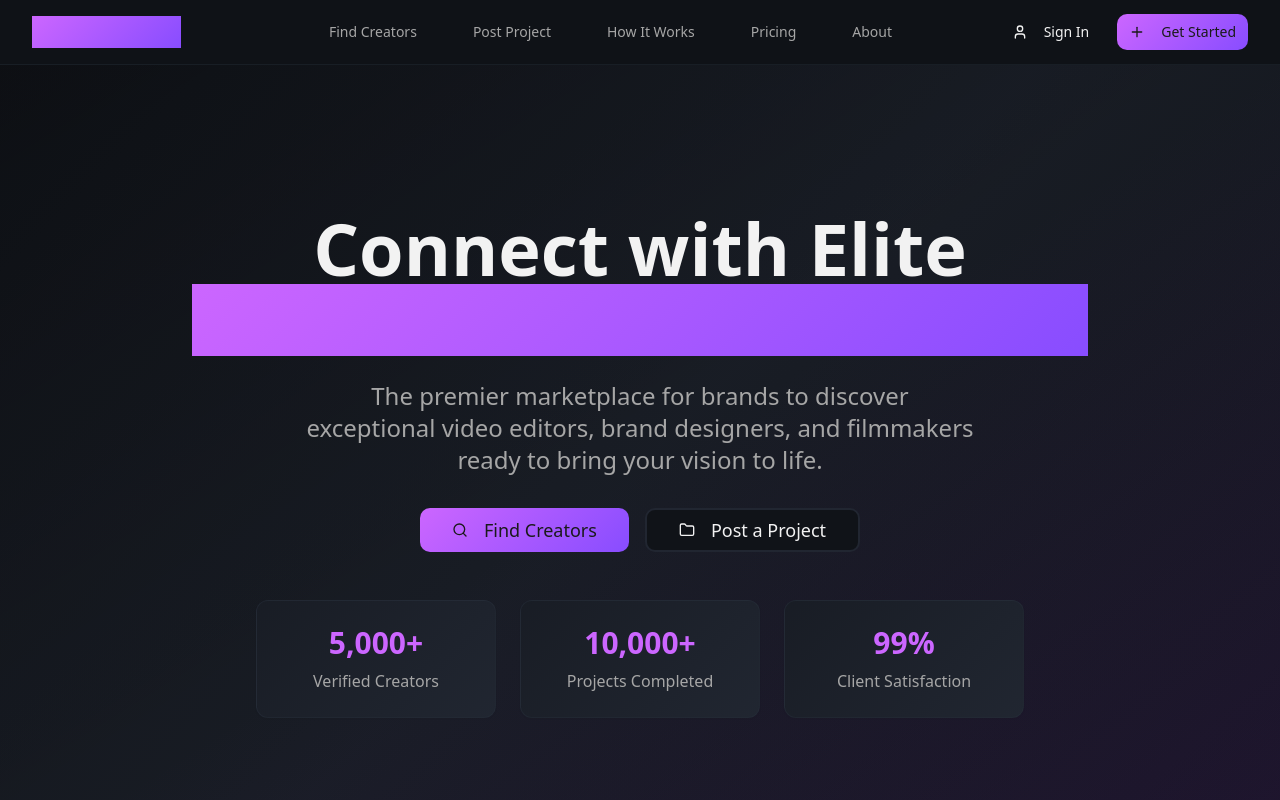
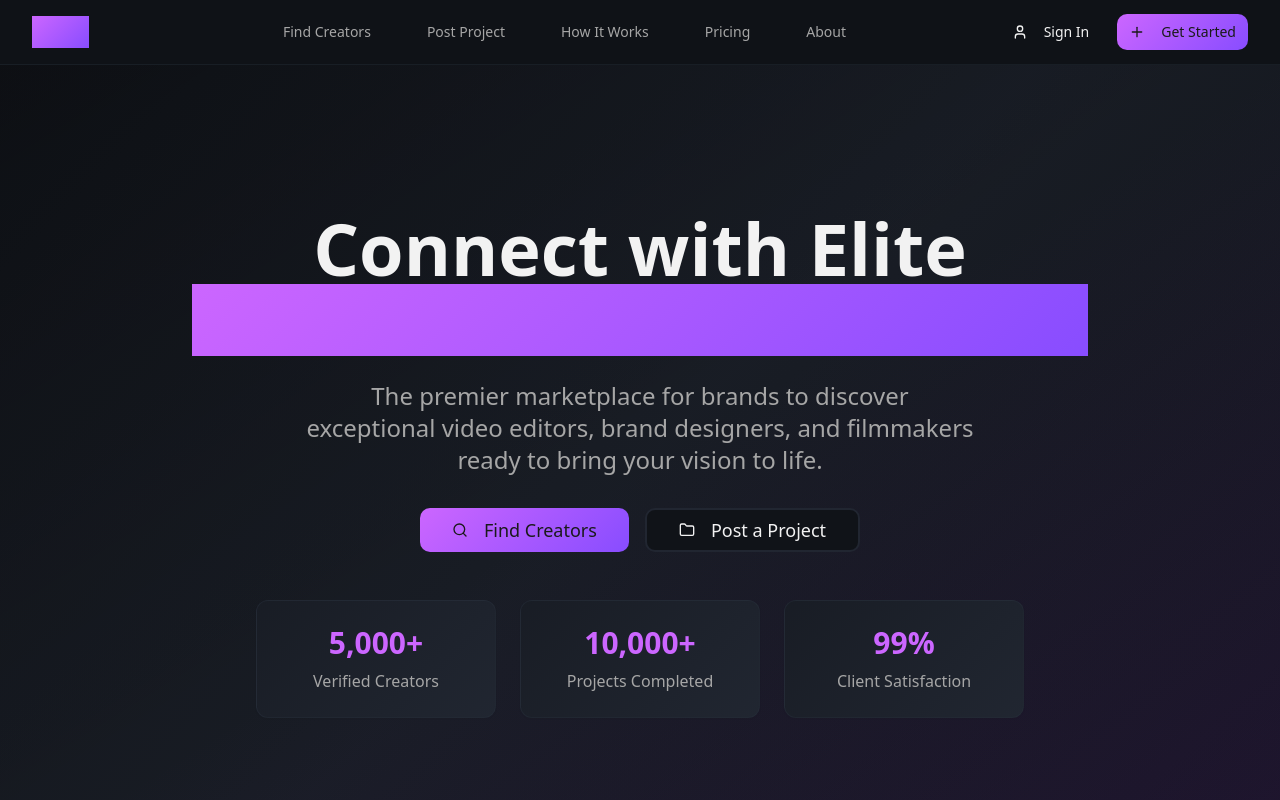
Before and after one commit to ri3habhk/create-hovr, a React (Vite) app: page / in a window 1280 px wide. Shown: the top 800 px of the page. Built offline with nearby package versions, Linux system fonts and the light colour scheme.

Commit message:
Replace "CreativeHub" with "Hovr"
Replaces the company name "CreativeHub" with "Hovr" in the top-left navigation bar.

```diff
--- a/src/components/Navigation.tsx
+++ b/src/components/Navigation.tsx
@@ -23,7 +23,7 @@ const Navigation = () => {
           <div className="flex items-center">
             <div className="flex-shrink-0">
               <h1 className="text-2xl font-bold gradient-accent bg-clip-text text-transparent">
-                CreativeHub
+                Hovr
               </h1>
             </div>
           </div>
```
